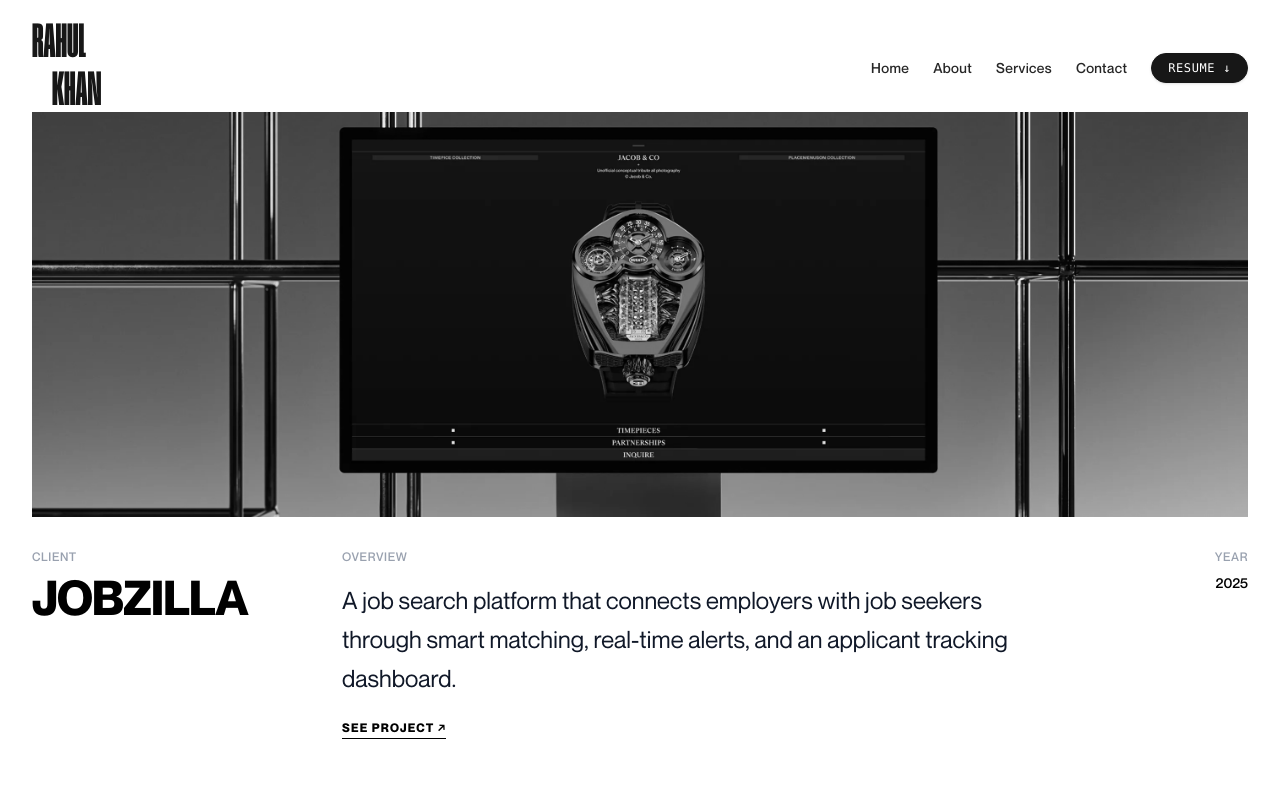
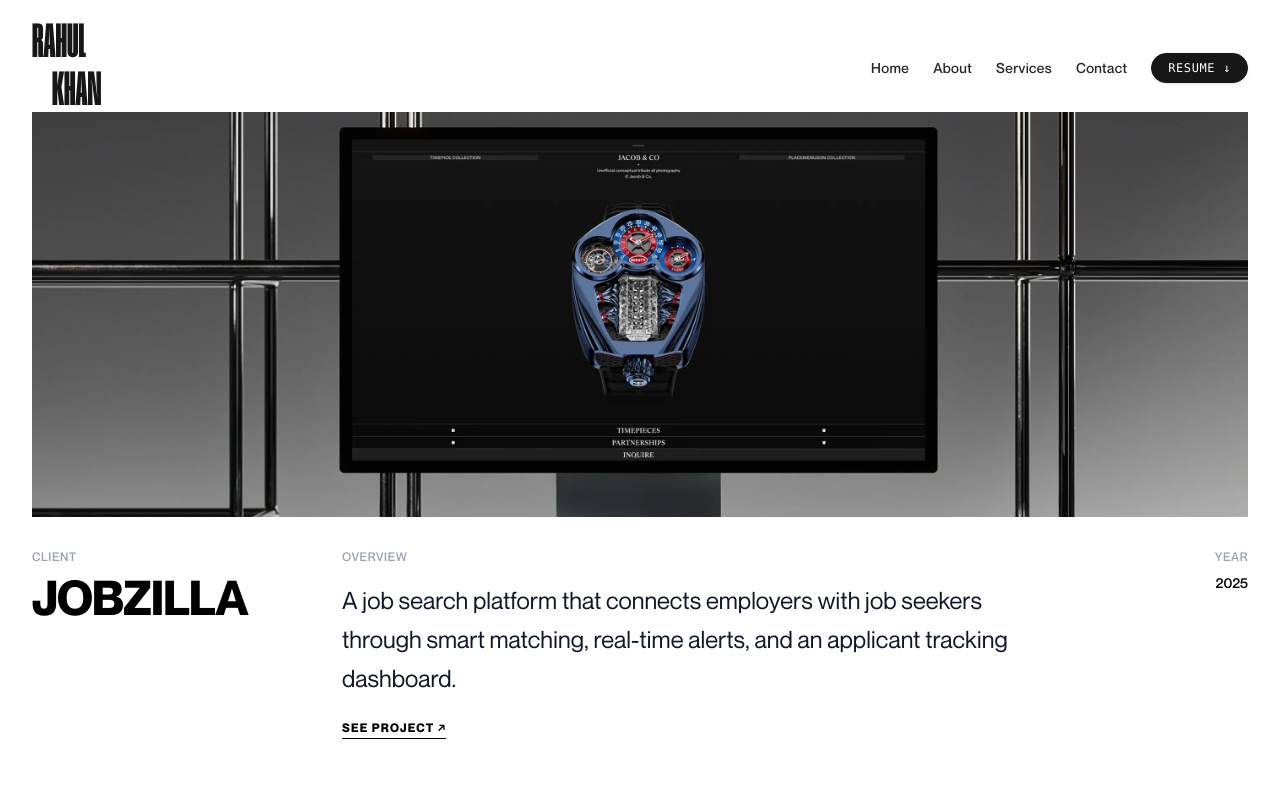
Before and after one commit to RahulKhanSuvo/RahulKhanSuvo, a Next.js app: page /project/JobZilla in a window 1280 px wide. Shown: the top 800 px of the page. Built offline with nearby package versions, Linux system fonts and the light colour scheme.

Commit message:
style: format ProjectOverview component code

```diff
--- a/src/components/projectDetails/ProjectOverview.tsx
+++ b/src/components/projectDetails/ProjectOverview.tsx
@@ -1,5 +1,5 @@
-import Image from 'next/image';
-import { Container } from '../common/Container';
+import Image from "next/image";
+import { Container } from "../common/Container";
 
 interface ProjectOverviewProps {
   client?: string;
@@ -17,7 +17,7 @@ export default function ProjectOverview({
   liveLink = "#",
 }: ProjectOverviewProps) {
   return (
-        <section className='mt-28'>
+    <section className="mt-28">
       <Container>
         {/* Top Banner Image */}
         <div className="relative w-full aspect-[1.2/0.4] overflow-hidden mb-6 bg-gray-100">
@@ -27,7 +27,7 @@ export default function ProjectOverview({
             fill
             priority
             sizes="(max-width: 1280px) 100vw, 1280px"
-                        className="object-cover grayscale"
+            className="object-cover "
           />
         </div>
 
```
Lines whose indentation alone changed are shown as unchanged.
